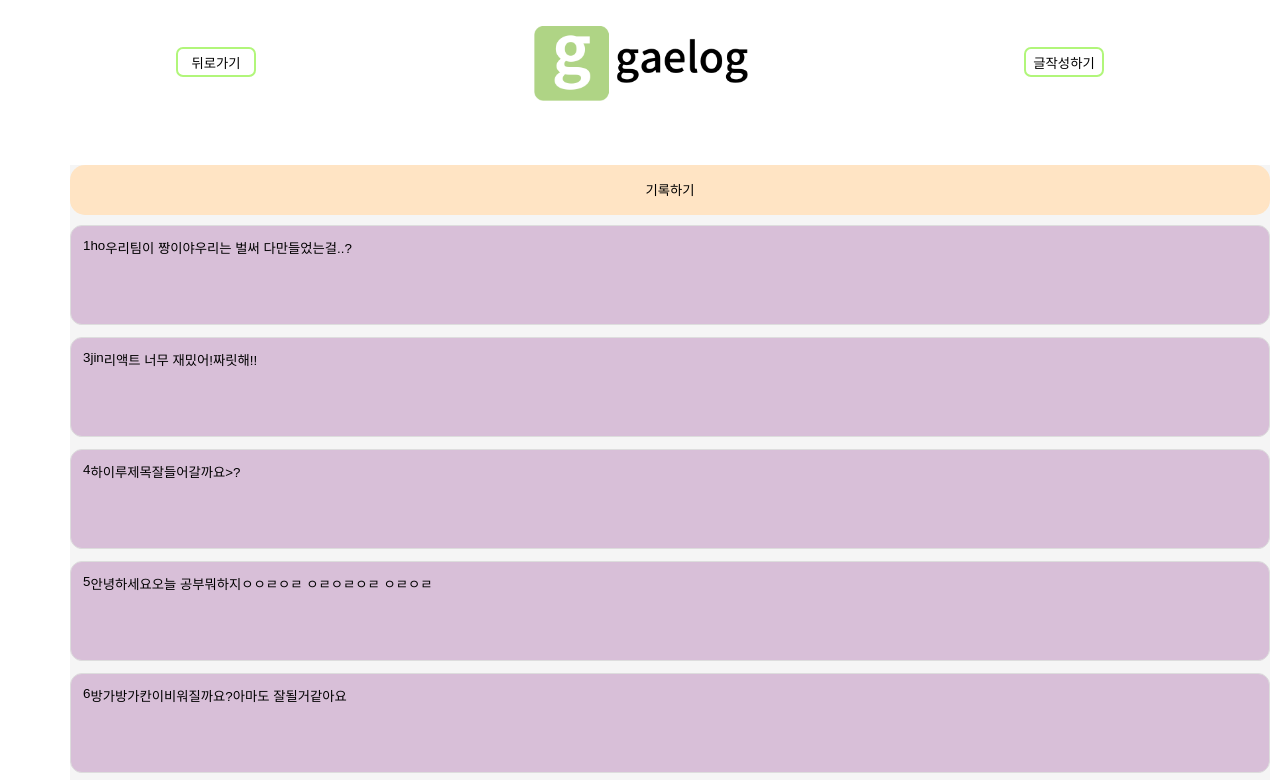
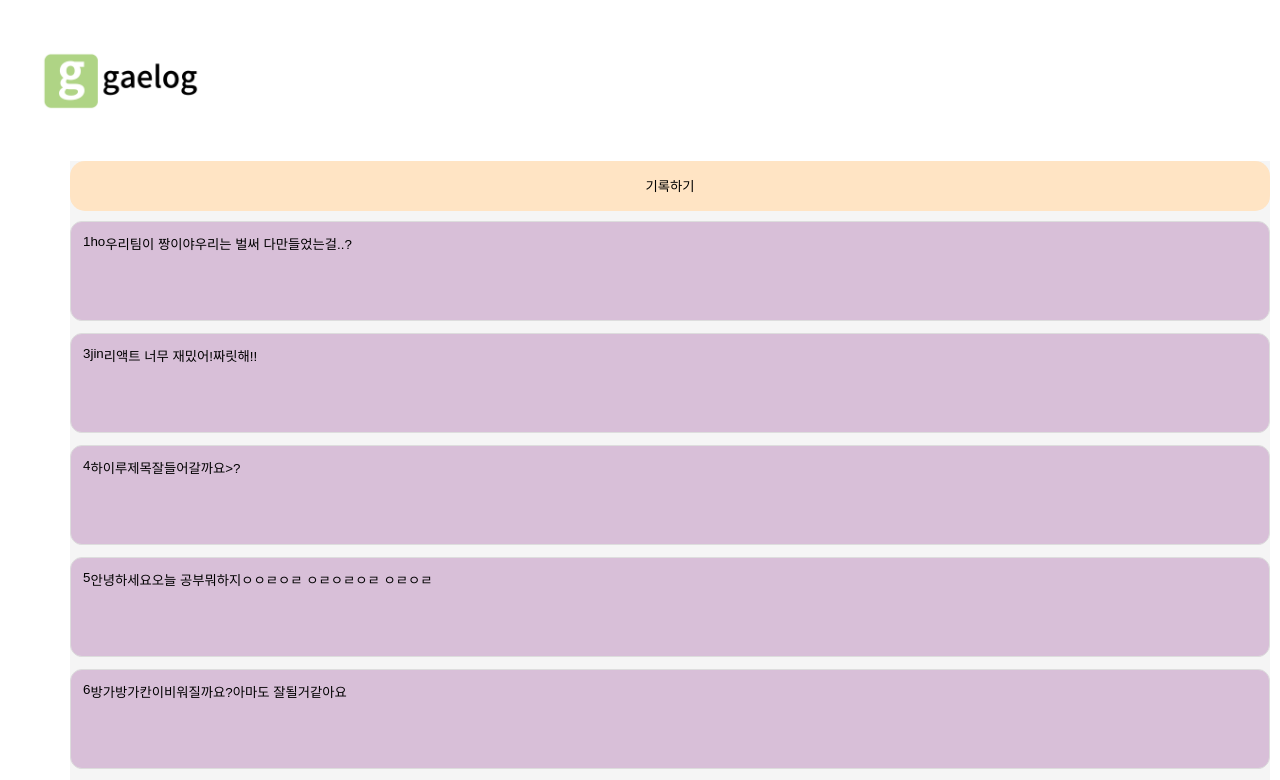
Before and after one commit to mingdolacucudas/gaebalLog, a React (Create React App) app: page / in a window 1280 px wide. Shown: the top 780 px of the page. Built offline with nearby package versions, Linux system fonts and the light colour scheme; data requests are answered from the project's data file; a web font is replaced by a local one.

Commit message:
header의 불필요한 버튼을 없애고 헤더의 레이아웃을 변경하였으며 StBtn을 수정했습니다.

```diff
--- a/src/UI/atoms/StBtn.js
+++ b/src/UI/atoms/StBtn.js
@@ -3,9 +3,14 @@ import styled from "styled-components";
 export const StBtn = styled.button`
   width: 5rem;
   height: 30px;
-  border-radius: 7px;
+  /* border-radius: 7px;
   background-color: white;
   border-color: rgb(177, 246, 122);
-  border-style: solid;
+  border-style: solid; */
+
   cursor: pointer;
+
+  border-radius: 20px;
+  background-color: transparent;
+  border: none;
 `;
--- a/src/components/templates/Header.js
+++ b/src/components/templates/Header.js
@@ -6,9 +6,9 @@ const Header = () => {
   const navi = useNavigate();
   return (
     <Headerbox>
-      <StBtn onClick={() => navi(-1)}>뒤로가기</StBtn>
+      {/* <StBtn onClick={() => navi(-1)}>뒤로가기</StBtn> */}
       <Logo src="/gaelogLogo.png" onClick={() => navi("/")}></Logo>
-      <StBtn onClick={() => navi("/post")}>글작성하기</StBtn>
+      {/* <StBtn onClick={() => navi("/post")}>글작성하기</StBtn> */}
     </Headerbox>
   );
 };
@@ -16,11 +16,12 @@ export default Header;
 
 const Headerbox = styled.header`
   display: flex;
-  justify-content: space-around;
-  align-items: center;
-  margin-bottom: 60px;
-  margin-top: 20px;
+  /* justify-content: space-around; */
+  align-items: left;
+
+  margin: 50px auto;
 `;
 const Logo = styled.img`
-  width: 14rem;
+  width: 10rem;
+  cursor: pointer;
 `;
```
